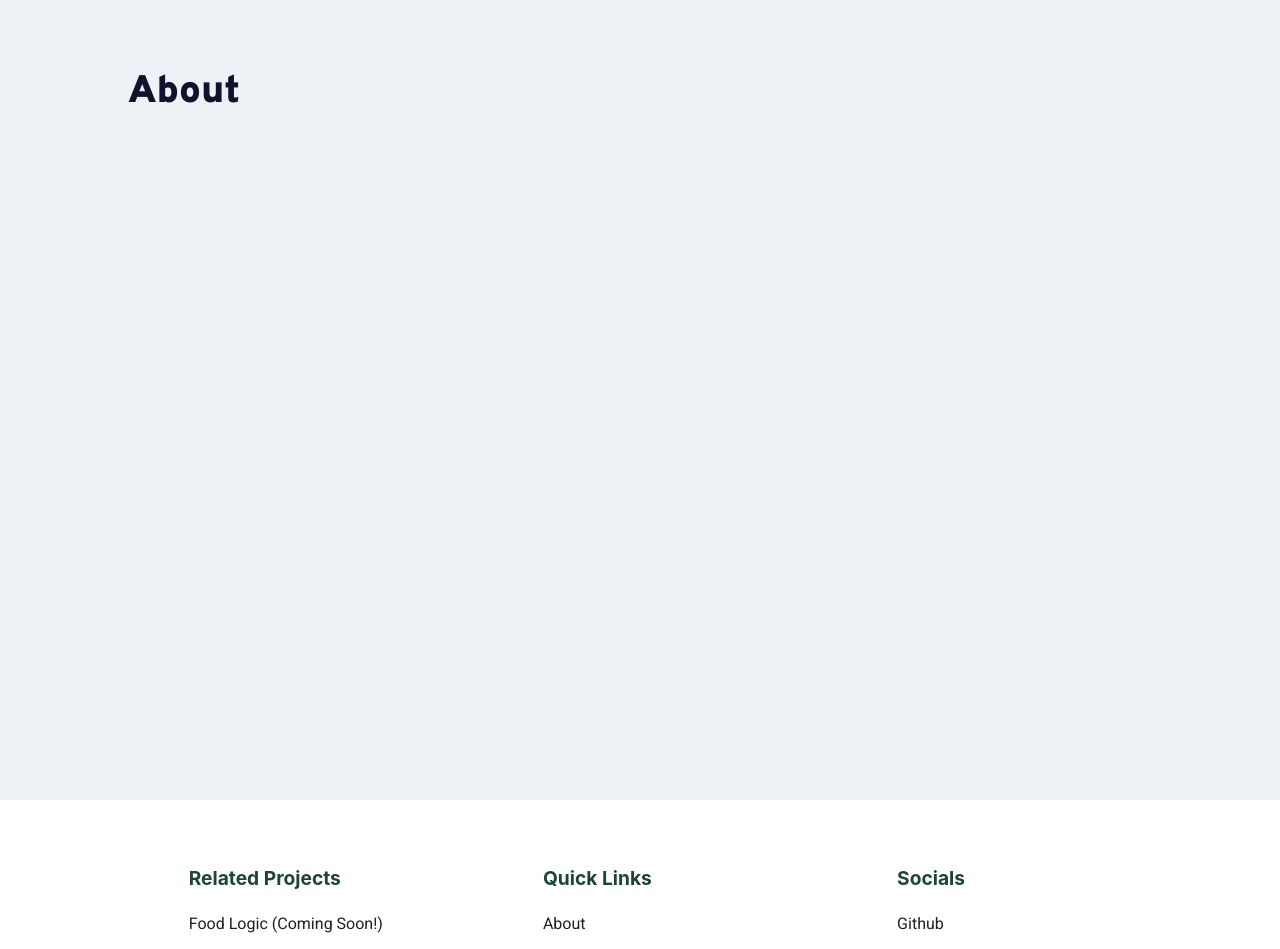
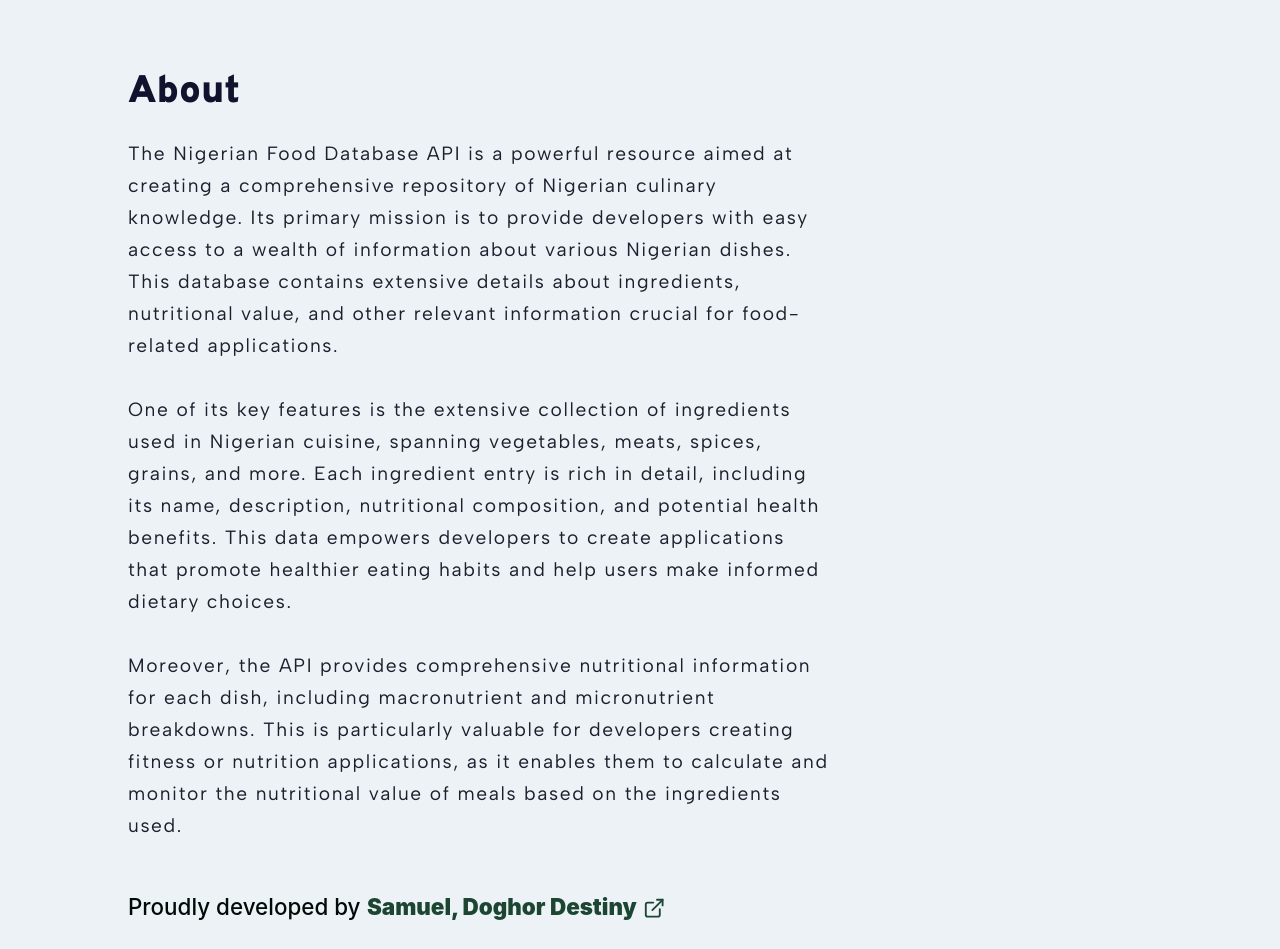
Before and after one commit to samdoghor/ng-food-fe, a React (Vite) app: page /about in a window 1280 px wide. Shown: the part 80-1029 px from the top of the page. Built offline with nearby package versions, Linux system fonts and the light colour scheme.

Commit message:
feat: completion - about page

```diff
--- a/src/components/Footer.tsx
+++ b/src/components/Footer.tsx
@@ -9,7 +9,7 @@ const Footer = () => {
         {/* Section One */}
         <Box
           px={{ base: "1rem", lg: "8rem" }}
-          py={{ lg: "4rem" }}
+          pt={{ lg: "4rem" }}
           display={"flex"}
           alignItems="center"
           justifyContent="center"
--- /dev/null
+++ b/src/constants/about.ts
@@ -0,0 +1,8 @@
+export const AboutContent = [
+    {
+        id: 1,
+        p1: "The Nigerian Food Database API is a powerful resource aimed at creating a comprehensive repository of Nigerian culinary knowledge. Its primary mission is to provide developers with easy access to a wealth of information about various Nigerian dishes. This database contains extensive details about ingredients, nutritional value, and other relevant information crucial for food-related applications.",
+        p2: "One of its key features is the extensive collection of ingredients used in Nigerian cuisine, spanning vegetables, meats, spices, grains, and more. Each ingredient entry is rich in detail, including its name, description, nutritional composition, and potential health benefits. This data empowers developers to create applications that promote healthier eating habits and help users make informed dietary choices.",
+        p3: "Moreover, the API provides comprehensive nutritional information for each dish, including macronutrient and micronutrient breakdowns. This is particularly valuable for developers creating fitness or nutrition applications, as it enables them to calculate and monitor the nutritional value of meals based on the ingredients used.",
+    }
+]
--- a/src/pages/About.tsx
+++ b/src/pages/About.tsx
@@ -1,9 +1,12 @@
-import { Box, Text } from "@chakra-ui/react";
+import { Box, Text, Link } from "@chakra-ui/react";
 import { useEffect } from "react";
+import { AboutContent } from "../constants/about";
+import GetAPI from "../components/GetAPI";
+import { ExternalLinkIcon } from "@chakra-ui/icons";
 
 const About = () => {
   useEffect(() => {
-    document.title = "About | The Nigeria Food API";
+    document.title = "The Nigeria Food API | About";
   }, []);
 
   return (
@@ -11,6 +14,7 @@ const About = () => {
       <Box>
         <Box w={"100%"} minH={"100vh"} bg="gray.100" id="tryit">
           <Box px={{ base: "1rem", lg: "8rem" }} py={{ lg: "4rem" }}>
+            <Box>
               <Text
                 fontSize={"2.4rem"}
                 color={"ngDarkblue"}
@@ -20,9 +24,54 @@ const About = () => {
               >
                 About
               </Text>
-            <Text pt={"2rem"}> </Text>
+              {AboutContent.map((about, index) => (
+                <>
+                  <Text
+                    key={index}
+                    fontFamily={"albertSans"}
+                    letterSpacing={".1rem"}
+                    fontSize={"1.2rem"}
+                    fontWeight={"500"}
+                    lineHeight={"2rem"}
+                  >
+                    <Text py={"1rem"} pe={{ lg: "20rem" }}>
+                      {about.p1}
+                    </Text>
+                    <Text py={"1rem"} pe={{ lg: "20rem" }}>
+                      {about.p2}
+                    </Text>
+                    <Text py={"1rem"} pe={{ lg: "20rem" }}>
+                      {about.p3}
+                    </Text>
+                  </Text>
+                </>
+              ))}
+            </Box>
+
+            <Box>
+              <Text
+                color={"ngGreenvid"}
+                fontWeight={500}
+                pt={"2rem"}
+                fontSize={"1.4rem"}
+              >
+                Proudly developed by
+                <Link
+                  href="https://www.samdoghor.com"
+                  pl={".4rem"}
+                  fontWeight={900}
+                  color={"green.900"}
+                  isExternal
+                >
+                  Samuel, Doghor Destiny <ExternalLinkIcon mx="2px" />
+                </Link>
+              </Text>
             </Box>
           </Box>
+        </Box>
+
+        {/* Get API Key */}
+        <GetAPI />
       </Box>
     </>
   );
--- a/src/pages/Home.tsx
+++ b/src/pages/Home.tsx
@@ -6,7 +6,7 @@ import { useEffect } from "react";
 
 const Home = () => {
   useEffect(() => {
-    document.title = "Home | The Nigeria Food API";
+    document.title = "The Nigeria Food API | Home";
   }, []);
 
   return (
```
Lines whose indentation alone changed are shown as unchanged.
